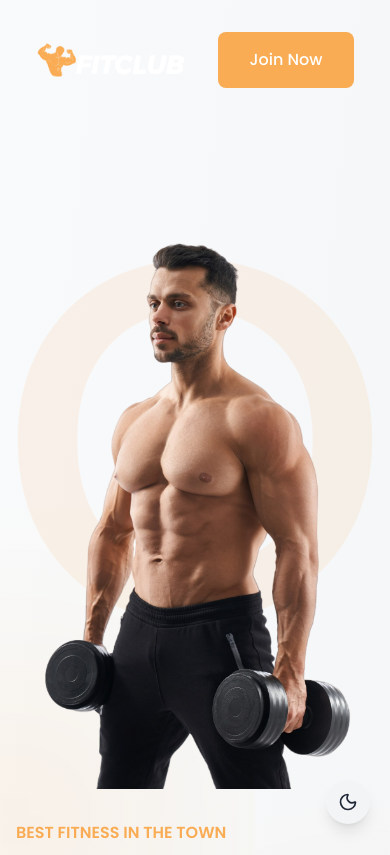
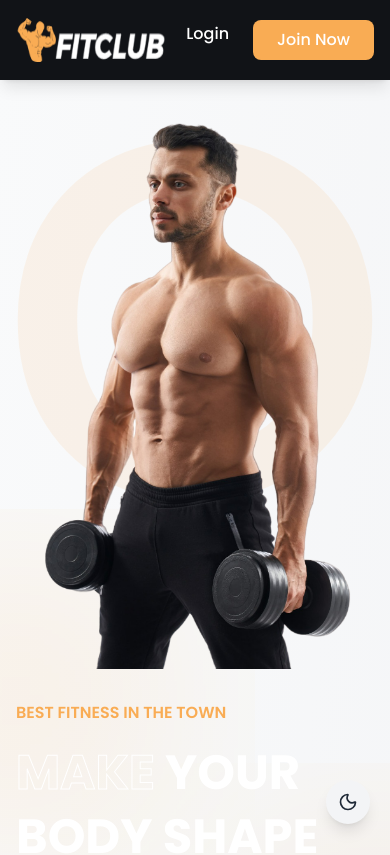
Before and after one commit to Arjun140205/Jordan-Fitness-Club, a React (Vite) app in the folder client/: page / in a window 390 px wide. Shown: the top 855 px of the page. Built offline with nearby package versions, Linux system fonts and the light colour scheme; no server answers.

Commit message:
Refined Navbar component for improved responsiveness and UX

```diff
--- a/client/src/components/Navbar.jsx
+++ b/client/src/components/Navbar.jsx
@@ -16,38 +16,48 @@ const Navbar = () => {
     <motion.nav
       initial={{ y: -100 }}
       animate={{ y: 0 }}
-      className="max-w-[var(--max-width)] mx-auto px-4 py-8 flex items-center justify-between gap-8"
+      className="fixed w-full top-0 left-0 right-0 z-50 bg-[var(--primary-color)] shadow-lg"
     >
+      <div className="max-w-[var(--max-width)] mx-auto px-4 py-4 flex items-center justify-between">
         <Link to="/" className="nav-logo max-w-[150px]">
-        <img src={logo} alt="Jordan Fitness Club" />
+          <img src={logo} alt="Jordan Fitness Club" className="h-12" />
         </Link>
 
         <ul className="nav-links hidden md:flex items-center gap-12">
-        <li><Link to="/" className="nav-link">Home</Link></li>
-        <li><Link to="/programs" className="nav-link">Program</Link></li>
-        <li><Link to="/services" className="nav-link">Service</Link></li>
-        <li><Link to="/about" className="nav-link">About</Link></li>
-        <li><Link to="/community" className="nav-link">Community</Link></li>
-      </ul>
-
-      <div className="flex items-center gap-4">
-        {isAuthenticated ? (
-          <>
+          <li>
+            <Link to="/" className="nav-link">Home</Link>
+          </li>
+          {isAuthenticated && (
+            <li>
               <Link
                 to={user?.role === 'admin' ? '/admin' : '/dashboard'}
                 className="nav-link"
               >
                 Dashboard
               </Link>
-            <button onClick={handleLogout} className="btn-primary">
+            </li>
+          )}
+        </ul>
+
+        <div className="flex items-center gap-6">
+          {isAuthenticated ? (
+            <button
+              onClick={handleLogout}
+              className="btn-primary py-2 px-6"
+            >
               Logout
             </button>
-          </>
           ) : (
-          <Link to="/register" className="btn-primary">
+            <>
+              <Link to="/login" className="nav-link">
+                Login
+              </Link>
+              <Link to="/register" className="btn-primary py-2 px-6">
                 Join Now
               </Link>
+            </>
           )}
+        </div>
       </div>
     </motion.nav>
   );
```
Lines whose indentation alone changed are shown as unchanged.
